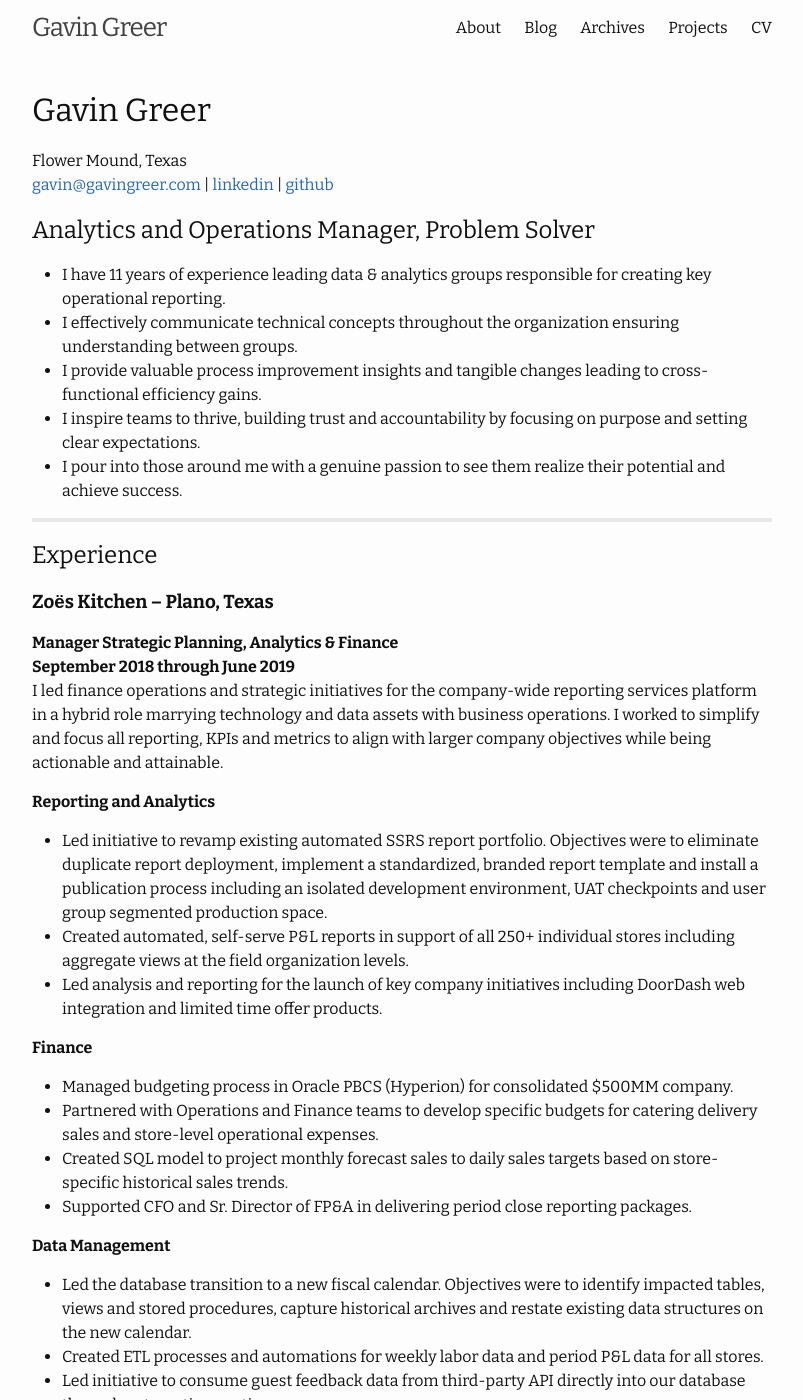
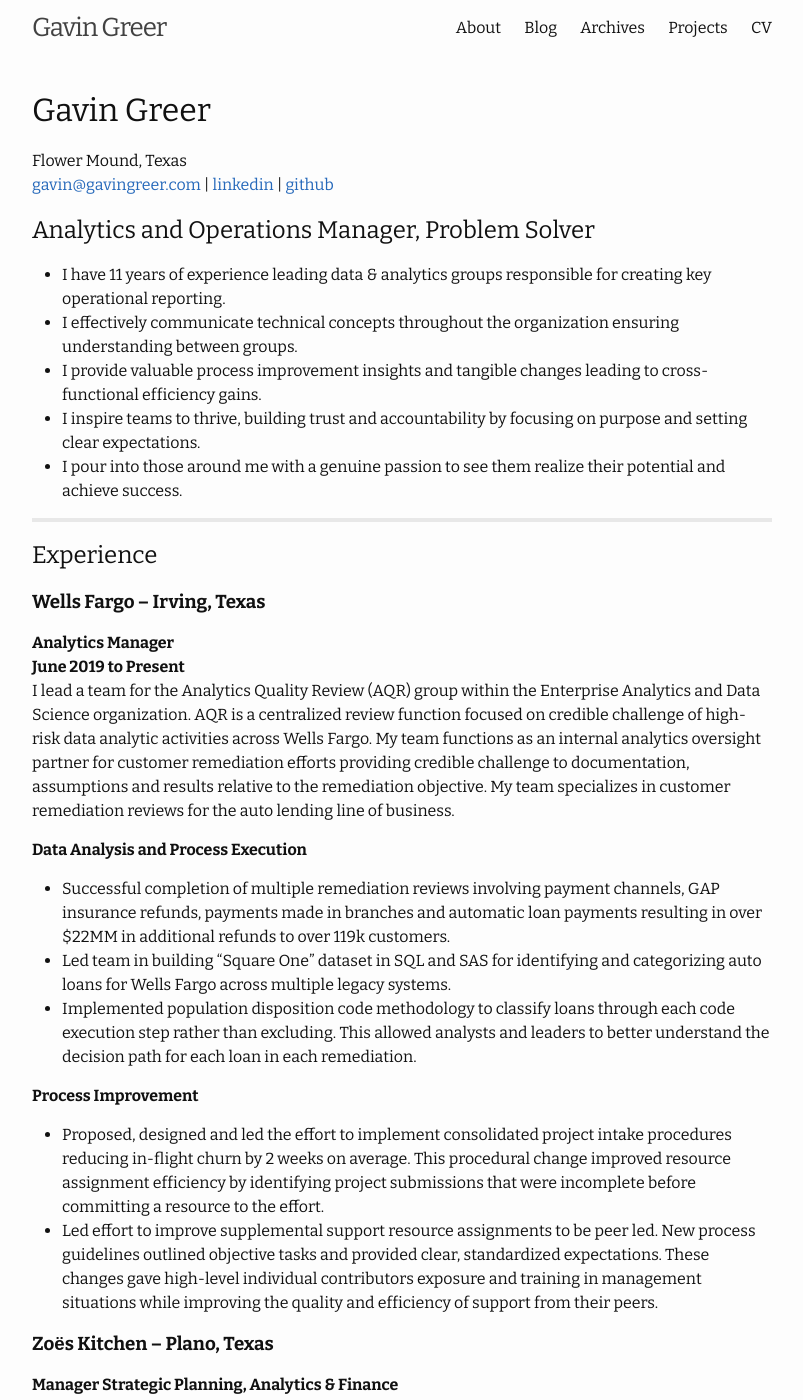
Before and after one commit to nivagator/personal-site, a Jekyll site: the page built from cv.html, in a window 1280 px wide and 1400 px high. Shown: the whole window, without its empty margins (238-1041 px from the left). Built offline with Jekyll 4.4.1, drawn with Linux system fonts in a browser that asks for light colours; some of the changed text lies outside the part shown.

Commit message:
add recent experience 2019, cv document formatting

```diff
--- a/cv.html
+++ b/cv.html
@@ -22,6 +22,22 @@
   <hr>
   <h2>Experience</h2>
   <div class="cv-experience">
+    <!-- break -->
+  <h3>Wells Fargo – Irving, Texas</h3>
+  <strong>Analytics Manager<br>June 2019 to Present</strong>
+  <p>I lead a team for the Analytics Quality Review (AQR) group within the Enterprise Analytics and Data Science organization. AQR is a centralized review function focused on credible challenge of high-risk data analytic activities across Wells Fargo. My team functions as an internal analytics oversight partner for customer remediation efforts providing credible challenge to documentation, assumptions and results relative to the remediation objective. My team specializes in customer remediation reviews for the auto lending line of business.</p>
+  <h4>Data Analysis and Process Execution</h4>
+  <ul>
+    <li>Successful completion of multiple remediation reviews involving payment channels, GAP insurance refunds, payments made in branches and automatic loan payments resulting in over $22MM in additional refunds to over 119k customers.</li>
+    <li>Led team in building “Square One” dataset in SQL and SAS for identifying and categorizing auto loans for Wells Fargo across multiple legacy systems.</li>
+    <li>Implemented population disposition code methodology to classify loans through each code execution step rather than excluding. This allowed analysts and leaders to better understand the decision path for each loan in each remediation.</li>
+  </ul>
+  <h4>Process Improvement</h4>
+  <ul>
+    <li>Proposed, designed and led the effort to implement consolidated project intake procedures reducing in-flight churn by 2 weeks on average. This procedural change improved resource assignment efficiency by identifying project submissions that were incomplete before committing a resource to the effort.</li>
+    <li>Led effort to improve supplemental support resource assignments to be peer led. New process guidelines outlined objective tasks and provided clear, standardized expectations. These changes gave high-level individual contributors exposure and training in management situations while improving the quality and efficiency of support from their peers.</li>
+  </ul>
+  <!-- break -->
   <h3>Zoёs Kitchen – Plano, Texas</h3>
   <strong>Manager Strategic Planning, Analytics & Finance<br>September 2018 through June 2019</strong>
   <p>I led finance operations and strategic initiatives for the company-wide reporting services platform in a hybrid role marrying technology and data assets with business operations. I worked to simplify and focus all reporting, KPIs and metrics to align with larger company objectives while being actionable and attainable.</p>
@@ -44,6 +60,7 @@
     <li>Created ETL processes and automations for weekly labor data and period P&L data for all stores.</li>
     <li>Led initiative to consume guest feedback data from third-party API directly into our database through automation routine.</li>
   </ul>
+  <!-- break -->
   <h3>Wells Fargo - Irving, Texas</h3>
   <strong>Analytics Manager, VP<br>January 2014 through September 2018</strong>
   <p>I led the team responsible for providing reporting, analytics and automation used by the Home Mortgage Default Compliance Operations group to reduce risk to Wells Fargo and its customers as well as influence and enhance business processes.  The team also served as a de facto in house consulting firm, offering analysis-based process improvement recommendations, key performance indicators and organizational support.</p>
@@ -75,6 +92,7 @@
     <li>Maintained high levels of productivity and engagement through difficult reorganization transition. Zero staff turnover on my team compared to rates of 40% across peer group.</li>
   </ul>
   <br>
+  <!-- break -->
   <h3>JPMorgan Chase - Lewisville, Texas</h3>
   <strong>Business Analyst<br>August 2013 through January 2014</strong>
   <p>I joined as a lead developer of the Third-Party Oversight group, specifically in charge of their default attorney scorecard data and process. In just six months, an entire application was implemented to capture attorney data, revisions and protests. This data was then utilized in high level performance reports used across the organization to ensure third parties with the lowest risk were preferred for default servicing.</p>
@@ -84,6 +102,7 @@
     <li>Built a Customer Request application and database that allowed internal business partners to submit service requests and application errors. System also provided tracking of these issues from opening to completion.</li>
   </ul>
   <br>
+  <!-- break -->
   <h3>Falcon Physician Reviews – Coppell, Texas</h3>
   <strong>Finance, Data and Reporting Manager<br>July 2009 through August 2013</strong>
   <p>In this high-growth, entrepreneurial environment, I was given the opportunity to wear multiple hats and provide extensive influence and value across the organization in operations, finance, technology and analytics.</p>
```
Also changed, not shown: other parts of cv.html (+2 -1 lines). Lines whose indentation alone changed are shown as unchanged.
